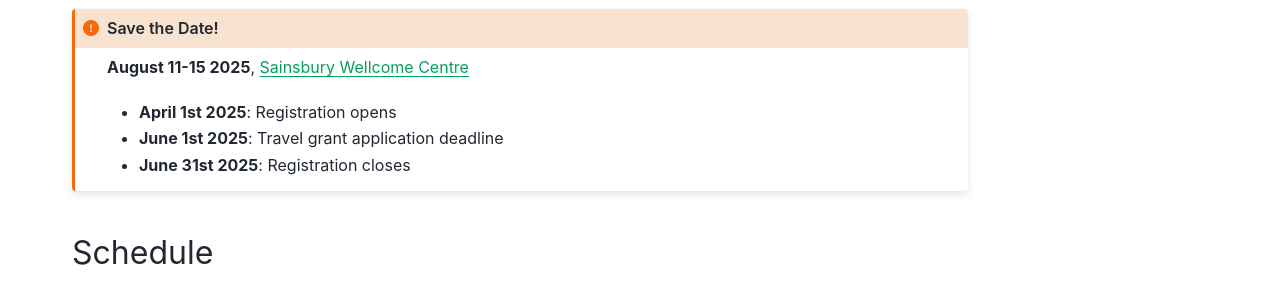
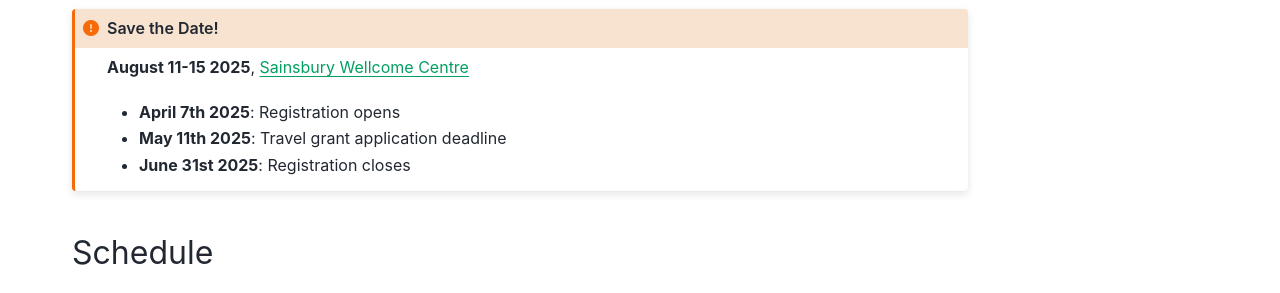
Before and after one commit to neuroinformatics-unit/neuroinformatics-unit.github.io, a Sphinx documentation site: the page built from docs/source/open-software-week/index.md, in a window 1280 px wide and 900 px high. Shown: the part 305-598 px from the top of the window. Built offline with Sphinx 7.4.7 and the PyData theme 0.15.4, drawn with Linux system fonts in a browser that asks for light colours; nearby versions of some CDN libraries.

Commit message:
Update deadlines

```diff
--- a/docs/source/open-software-week/index.md
+++ b/docs/source/open-software-week/index.md
@@ -8,8 +8,8 @@ place in **August 2025** in **London, UK**. This event will bring together resea
 
 **August 11-15 2025**, [Sainsbury Wellcome Centre](https://maps.app.goo.gl/CzWFFjXJZwX87aMj6)
 
-- **April 1st 2025**: Registration opens
-- **June 1st 2025**: Travel grant application deadline
+- **April 7th 2025**: Registration opens
+- **May 11th 2025**: Travel grant application deadline
 - **June 31st 2025**: Registration closes
 :::
 
```
